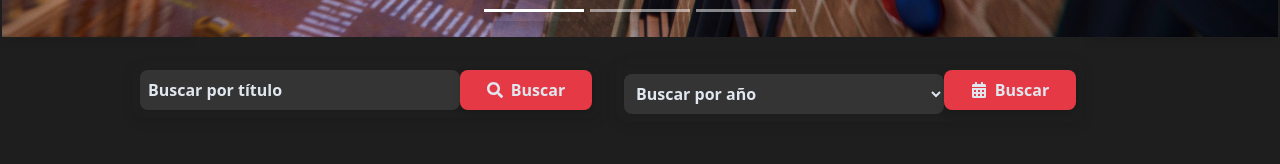
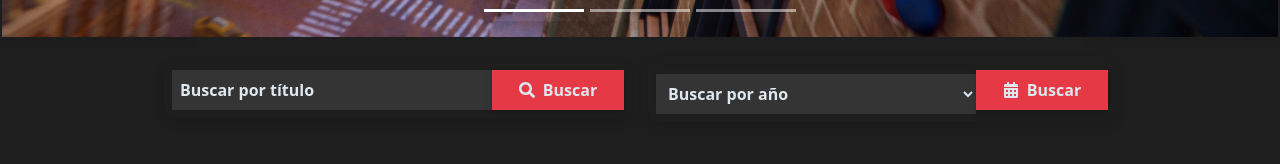
Before and after one commit to Gimenados/peliculas-app, a React (Create React App) app: page / in a window 1280 px wide. Shown: the part 753-917 px from the top of the page. Built offline with nearby package versions, Linux system fonts and the light colour scheme; a web font is replaced by a local one.

Commit message:
detalles seach

```diff
--- a/src/styles/App.css
+++ b/src/styles/App.css
@@ -377,7 +377,6 @@ select option {
 .select-modern {
   padding: 0.4rem 0.8rem;
   border: none;
-  border-radius: 8px;
   font-size: 1rem;
   background-color: rgba(255, 255, 255, 0.15);
   color: black !important;
@@ -393,7 +392,6 @@ select option {
   background-color: #e63946;
   color: rgb(224, 231, 238);
   border: none;
-  font-weight: 600;
   justify-content: center;
   transition: all 0.3s ease;
   display: flex;
@@ -422,7 +420,6 @@ main ul li button {
   color: white;
   background-color: #ec1e13;
   border: 2px solid #ff5e57;
-  border-radius: 8px !important;
   cursor: pointer;
   transition: all 0.3s ease-in-out;
   box-shadow: 0 4px 8px rgba(0, 0, 0, 0.15);
@@ -435,7 +432,6 @@ button:hover,
 main ul li button:hover {
   background-color: white;
   color: #ec1e13;
-  border-radius: 8px;
   font-weight: 800;
   box-shadow: 0 6px 12px rgba(0, 0, 0, 0.2);
 }
@@ -630,6 +626,5 @@ main ul li span,
   display: flex;
   justify-content: center;
   align-items: flex-end;
-  width: 95vw;
   margin: 20px 0;
 }
--- a/src/styles/components/_buttons.scss
+++ b/src/styles/components/_buttons.scss
@@ -9,7 +9,7 @@ main ul li button {
   color: white;
   background-color: $button-bg-color;
   border: 2px solid $button-border-color;
-  border-radius: 8px !important;
+  // border-radius: 8px !important;
   cursor: pointer;
   transition: all 0.3s ease-in-out;
   box-shadow: 0 4px 8px rgba(0, 0, 0, 0.15);
@@ -22,7 +22,6 @@ button:hover,
 main ul li button:hover {
   background-color: white;
   color: $button-bg-color;
-  border-radius: 8px;
   font-weight: 800;
   box-shadow: 0 6px 12px rgba(0, 0, 0, 0.2);
 }
--- a/src/styles/components/_form.scss
+++ b/src/styles/components/_form.scss
@@ -137,7 +137,7 @@ select option {
 .select-modern {
   padding: 0.4rem 0.8rem;
   border: none;
-  border-radius: 8px;
+  // border-radius: 8px;
   font-size: 1rem;
   background-color: rgba(255, 255, 255, 0.15);
   color: black !important; // texto blanco para inputs y selects
@@ -153,9 +153,6 @@ select option {
   background-color: #e63946;
   color: $text-color;
   border: none;
-  // padding: 0.6rem 1rem;
-  font-weight: 600;
-  // border-radius: 8px;
   justify-content: center;
   transition: all 0.3s ease;
   display: flex;
@@ -167,7 +164,6 @@ select option {
 .btn-modern:hover {
   color: $text-color;
   background-color: #ff4d5a;
-  // transform: translateY(-2px);
 }
 
 .icon {
--- a/src/styles/layout/_sections.scss
+++ b/src/styles/layout/_sections.scss
@@ -12,6 +12,6 @@
   display: flex;
   justify-content: center;
   align-items: flex-end;
-  width: 95vw;
+  // width: 95vw;
   margin: 20px 0;
 }
```
